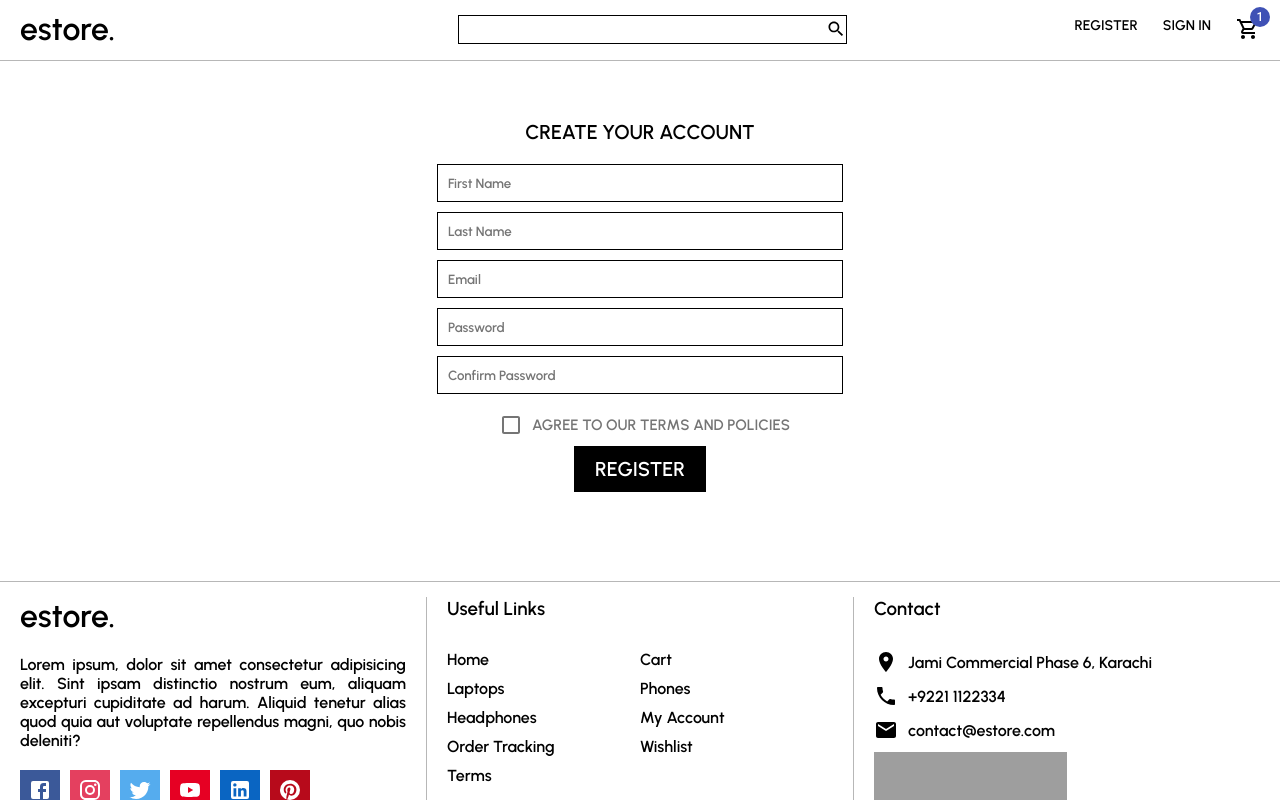
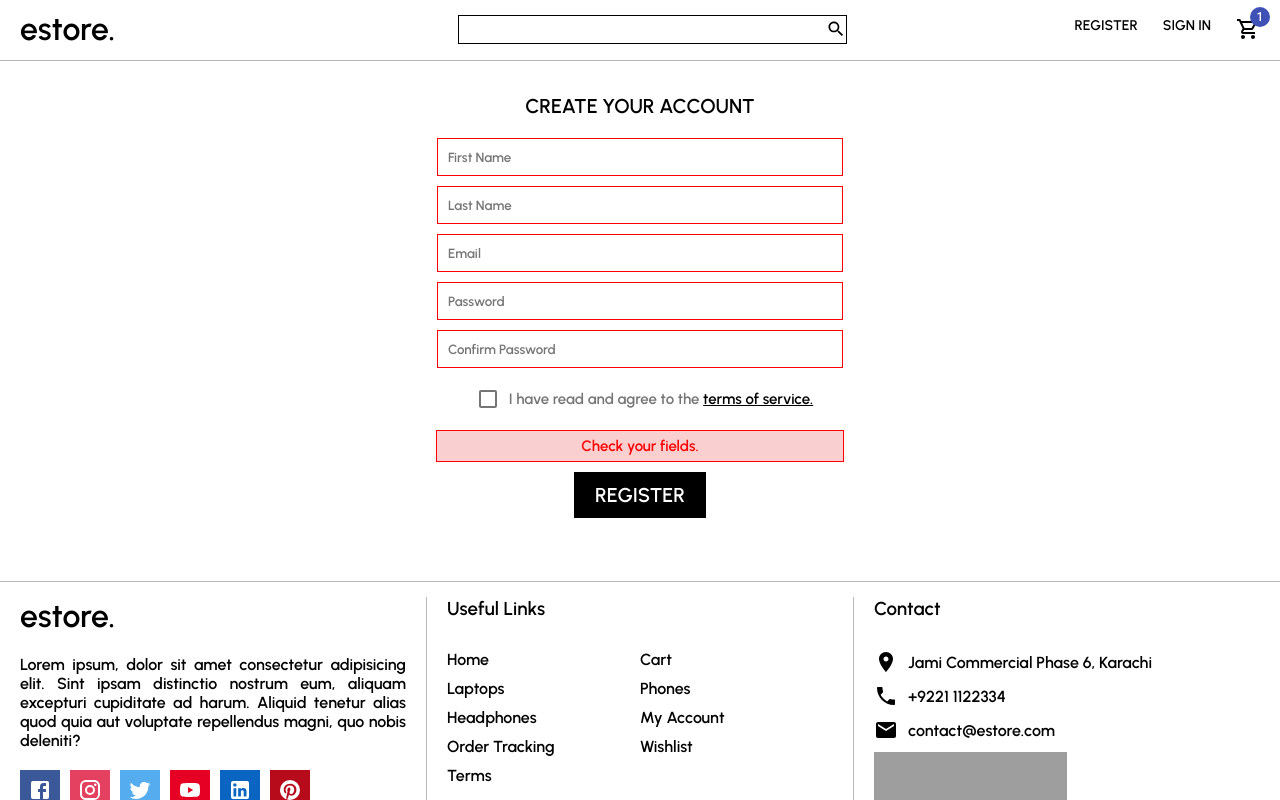
Before and after one commit to waqar-ahmed51/React-Project-e-commerce-app-estore.com, a React (Create React App) app in the folder e-commerce-project/: page /register in a window 1280 px wide. Both pictures are taken after a click on the button "REGISTER". Shown: the top 800 px of the page. Built offline with nearby package versions, Linux system fonts and the light colour scheme; grey boxes are pictures that could not be loaded.

Commit message:
Register Functionality Validation implemented

```diff
--- a/e-commerce-project/src/components/RegisterForm.jsx
+++ b/e-commerce-project/src/components/RegisterForm.jsx
@@ -55,27 +55,136 @@ const Agreement = styled.div`
 const AgreementText = styled.p`
   font-size: 15px;
   color: #757575;
-  &:hover {
-    color: black;
-  }
+`;
+
+const MessageContainer = styled.div`
+  margin: 10px;
+  background-color: #facfcf;
+  color: red;
+  display: flex;
+  justify-content: center;
+  align-items: center;
+  width: 100%;
+  height: 30px;
+  border: 1px solid red;
+  display: none;
+`;
+
+const MessageText = styled.p`
+  color: red;
+  font-size: 15px;
 `;
 const RegisterForm = () => {
   function registerUser() {
-    console.log("Register Clicked!!!");
+    // Register Form validation starts here.
+    var validationCheck = true; // a variable which will be ture after all validation checkups
+    var firstName = document.getElementById("firstName").value;
+    var lastName = document.getElementById("lastName").value;
+    var email = document.getElementById("email").value;
+    var pswd = document.getElementById("pswd").value;
+    var confirmPswd = document.getElementById("confirmPswd").value;
+
+    // Valid Email validation
+    var validRegex =
+      /^[a-zA-Z0-9.!#$%&'*+/=?^_`{|}~-]+@[a-zA-Z0-9-]+(?:\.[a-zA-Z0-9-]+)*$/;
+
+    // Check input fileds invidually if they have a value or not. Marking them red if they don't have value.
+    if (firstName === "") {
+      document.getElementById("firstName").style.border = "1px solid red";
+    } else {
+      document.getElementById("firstName").style.border = "1px solid black";
+    }
+    if (lastName === "") {
+      document.getElementById("lastName").style.border = "1px solid red";
+    } else {
+      document.getElementById("lastName").style.border = "1px solid black";
+    }
+    if (email === "") {
+      document.getElementById("email").style.border = "1px solid red";
+    } else {
+      document.getElementById("email").style.border = "1px solid black";
+    }
+    if (pswd === "") {
+      document.getElementById("pswd").style.border = "1px solid red";
+    } else {
+      document.getElementById("pswd").style.border = "1px solid black";
+    }
+    if (confirmPswd === "") {
+      document.getElementById("confirmPswd").style.border = "1px solid red";
+    } else {
+      document.getElementById("confirmPswd").style.border = "1px solid black";
+    }
+
+    //Complete form validation with multi-level chekcking
+    if (
+      //Checking if any of filed is not filled by user.
+      firstName === "" ||
+      lastName === "" ||
+      email === "" ||
+      pswd === "" ||
+      confirmPswd === ""
+    ) {
+      document.getElementById("msgText").innerHTML = "Check your fields.";
+      validationCheck = false;
+    } else if (!email.match(validRegex)) {
+      //Checking if the email is valid or not.
+      document.getElementById("email").style.border = "1px solid red";
+      document.getElementById("msgText").innerHTML = "Enter a valid email.";
+      validationCheck = false;
+    } else if (pswd.length < 8) {
+      //Checking if password is between 8 to 16 characters
+      document.getElementById("msgText").innerHTML =
+        "Password must be above 8 characters.";
+      validationCheck = false;
+    } else if (pswd !== confirmPswd) {
+      //Checking if the password and confirm password field have the same input
+      document.getElementById("msgText").innerHTML = "Password did not match.";
+      validationCheck = false;
+    } else if (!document.getElementById("agreementCheckbox").checked) {
+      //Cheking if the user accpeted the terms and agreement.
+      document.getElementById("msgText").innerHTML =
+        "Agree to the terms of service";
+      validationCheck = false;
+    } else {
+      validationCheck = true;
+    }
+
+    if (validationCheck) {
+      document.getElementById("messageContainer").style.display = "none";
+    } else {
+      document.getElementById("messageContainer").style.display = "flex";
+    }
   }
+
   return (
     <Wrapper>
       <RegisterFields>
         <Title>CREATE YOUR ACCOUNT</Title>
-        <InputField placeholder="First Name"></InputField>
-        <InputField placeholder="Last Name"></InputField>
-        <InputField placeholder="Email"></InputField>
-        <InputField placeholder="Password" type="password"></InputField>
-        <InputField placeholder="Confirm Password" type="password"></InputField>
+        <InputField placeholder="First Name" id="firstName"></InputField>
+        <InputField placeholder="Last Name" id="lastName"></InputField>
+        <InputField placeholder="Email" id="email"></InputField>
+        <InputField
+          placeholder="Password"
+          type="password"
+          id="pswd"
+        ></InputField>
+        <InputField
+          placeholder="Confirm Password"
+          type="password"
+          id="confirmPswd"
+        ></InputField>
         <Agreement>
-          <Checkbox color="default" />
-          <AgreementText>AGREE TO OUR TERMS AND POLICIES</AgreementText>
+          <Checkbox color="default" id="agreementCheckbox" type="checkbox" />
+          <AgreementText>
+            I have read and agree to the{" "}
+            <a href="#termsOfServies" style={{ color: "black" }}>
+              terms of service.
+            </a>
+          </AgreementText>
         </Agreement>
+        <MessageContainer id="messageContainer">
+          <MessageText id="msgText" />
+        </MessageContainer>
         <SubmitButton onClick={registerUser}>REGISTER</SubmitButton>
       </RegisterFields>
     </Wrapper>
```
Also changed, not shown: e-commerce-project/src/components/CodeSnippetTest.js (added, +20 -0 lines), e-commerce-project/src/components/ErrorMessge.jsx (added, +20 -0 lines).
